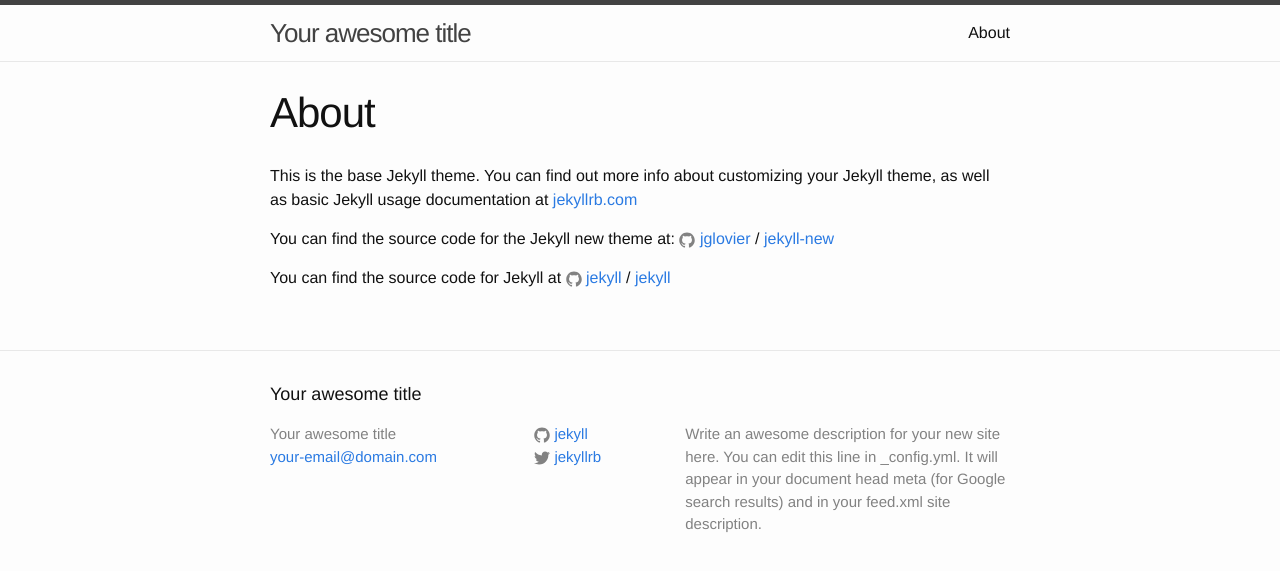
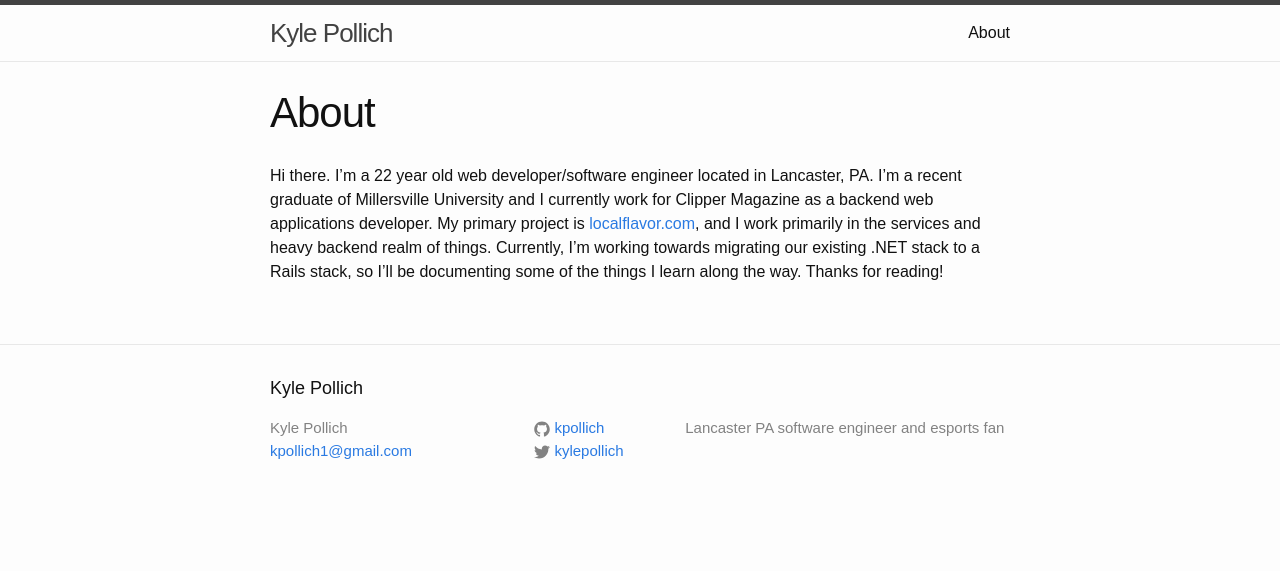
Before and after one commit to andrwmorph/kpollich.github.io, a Jekyll site: the page built from about.md, in a window 1280 px wide. Shown: the top 571 px of the page. Built offline with Jekyll 4.4.1, drawn with Linux system fonts in a browser that asks for light colours; some web fonts are replaced; Markdown is read by kramdown in place of the engine named in the settings.

```diff
--- a/_config.yml
+++ b/_config.yml
@@ -6,16 +6,15 @@
 # 'jekyll serve'. If you change this file, please restart the server process.
 
 # Site settings
-title: Your awesome title
-email: your-email@domain.com
-description: > # this means to ignore newlines until "baseurl:"
-  Write an awesome description for your new site here. You can edit this
-  line in _config.yml. It will appear in your document head meta (for
-  Google search results) and in your feed.xml site description.
-baseurl: "" # the subpath of your site, e.g. /blog
-url: "http://yourdomain.com" # the base hostname & protocol for your site
-twitter_username: jekyllrb
-github_username:  jekyll
+title: Kyle Pollich
+email: kpollich1@gmail.com
+description: >
+  Lancaster PA software engineer and esports fan
+baseurl: ""
+url: "http://kpollich.github.io"
+twitter_username: kylepollich
+github_username:  kpollich
 
 # Build settings
-markdown: kramdown
+markdown: redcarpet
+highlighter: pygments
--- a/about.md
+++ b/about.md
@@ -4,12 +4,4 @@ title: About
 permalink: /about/
 ---
 
-This is the base Jekyll theme. You can find out more info about customizing your Jekyll theme, as well as basic Jekyll usage documentation at [jekyllrb.com](http://jekyllrb.com/)
-
-You can find the source code for the Jekyll new theme at:
-{% include icon-github.html username="jglovier" %} /
-[jekyll-new](https://github.com/jglovier/jekyll-new)
-
-You can find the source code for Jekyll at
-{% include icon-github.html username="jekyll" %} /
-[jekyll](https://github.com/jekyll/jekyll)
+Hi there. I'm a 22 year old web developer/software engineer located in Lancaster, PA. I'm a recent graduate of Millersville University and I currently work for Clipper Magazine as a backend web applications developer. My primary project is [localflavor.com](https://localflavor.com), and I work primarily in the services and heavy backend realm of things. Currently, I'm working towards migrating our existing .NET stack to a Rails stack, so I'll be documenting some of the things I learn along the way. Thanks for reading!
--- a/css/main.scss
+++ b/css/main.scss
@@ -3,10 +3,10 @@
 ---
 @charset "utf-8";
 
-
+@import url(https://fonts.googleapis.com/css?family=Droid+Sans);
 
 // Our variables
-$base-font-family: "Helvetica Neue", Helvetica, Arial, sans-serif;
+$base-font-family: 'Droid Sans', sans-serif;
 $base-font-size:   16px;
 $base-font-weight: 400;
 $small-font-size:  $base-font-size * 0.875;
```
Also changed, not shown: _posts/2016-01-23-welcome-to-jekyll.markdown (deleted, +0 -25 lines), _posts/2016-01-24-c9s-questionable-draft.markdown (added, +48 -0 lines), 1 other file.
